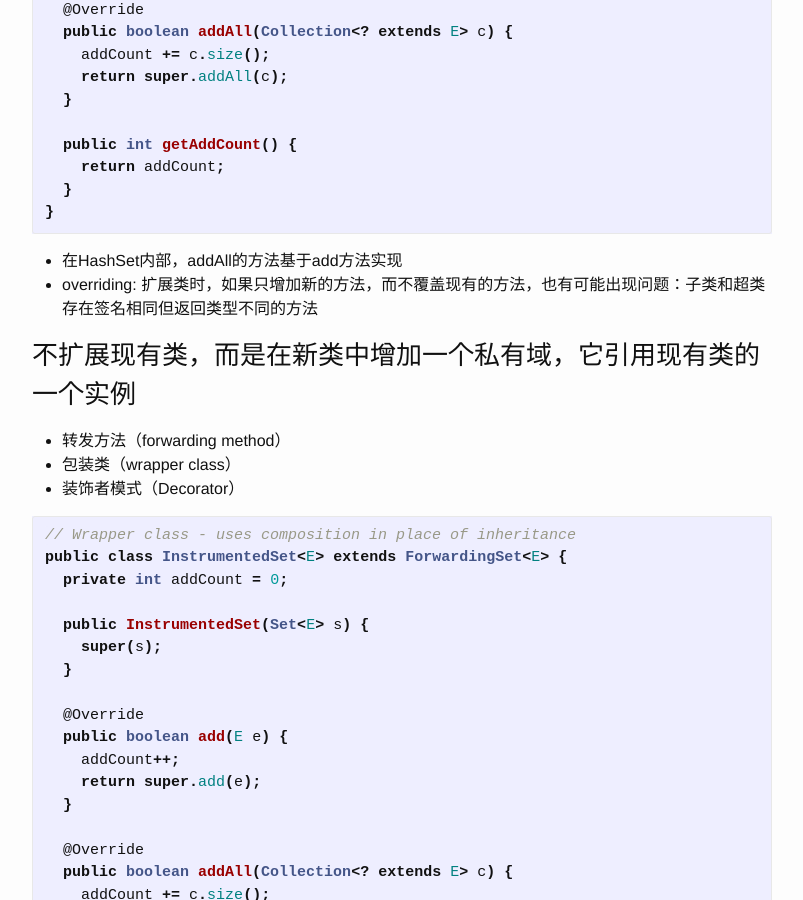
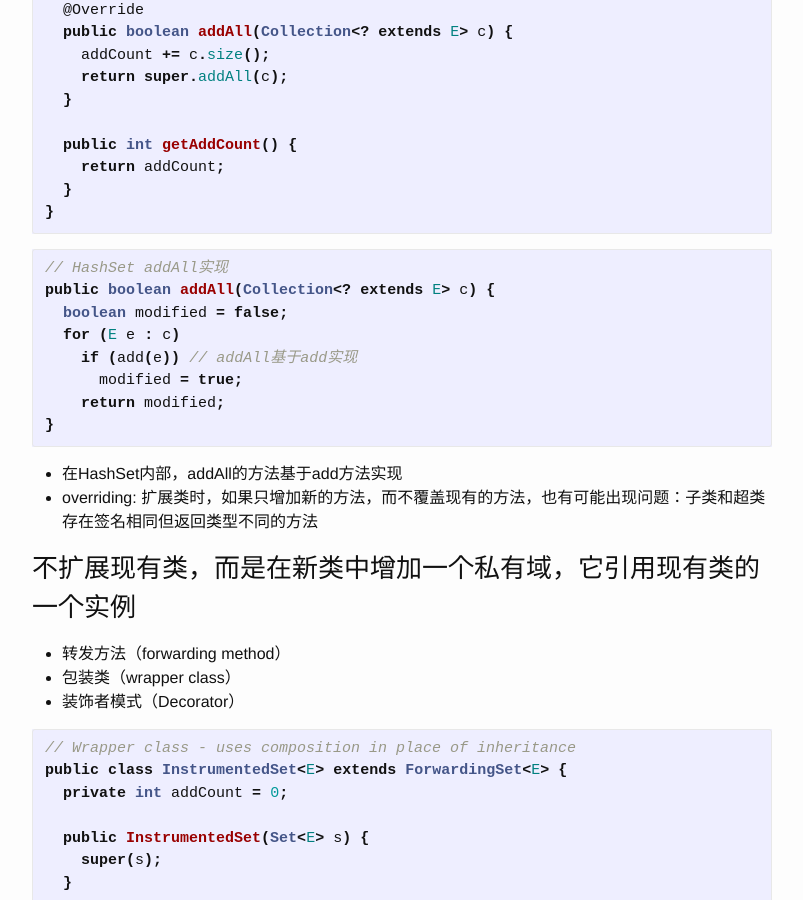
Before and after one commit to willseeyou/willseeyou.github.io, a Jekyll site: the page built from _posts/java/effective-java/2016-02-22-effective-java-16.md, in a window 1280 px wide and 900 px high, scrolled down 754 px. Shown: the whole window, without its empty margins (238-1041 px from the left). Built offline with Jekyll 4.4.1, drawn with Linux system fonts in a browser that asks for light colours.

Commit message:
add HashSet addAll

```diff
--- a/_posts/java/effective-java/2016-02-22-effective-java-16.md
+++ b/_posts/java/effective-java/2016-02-22-effective-java-16.md
@@ -37,6 +37,17 @@ public class InstrumentedHashSet<E> extends HashSet<E> {
   public int getAddCount() {
     return addCount;
   }
+}
+~~~
+
+~~~java
+// HashSet addAll实现
+public boolean addAll(Collection<? extends E> c) {
+  boolean modified = false;
+  for (E e : c)
+    if (add(e)) // addAll基于add实现
+      modified = true;
+    return modified;
 }
 ~~~
 
```
